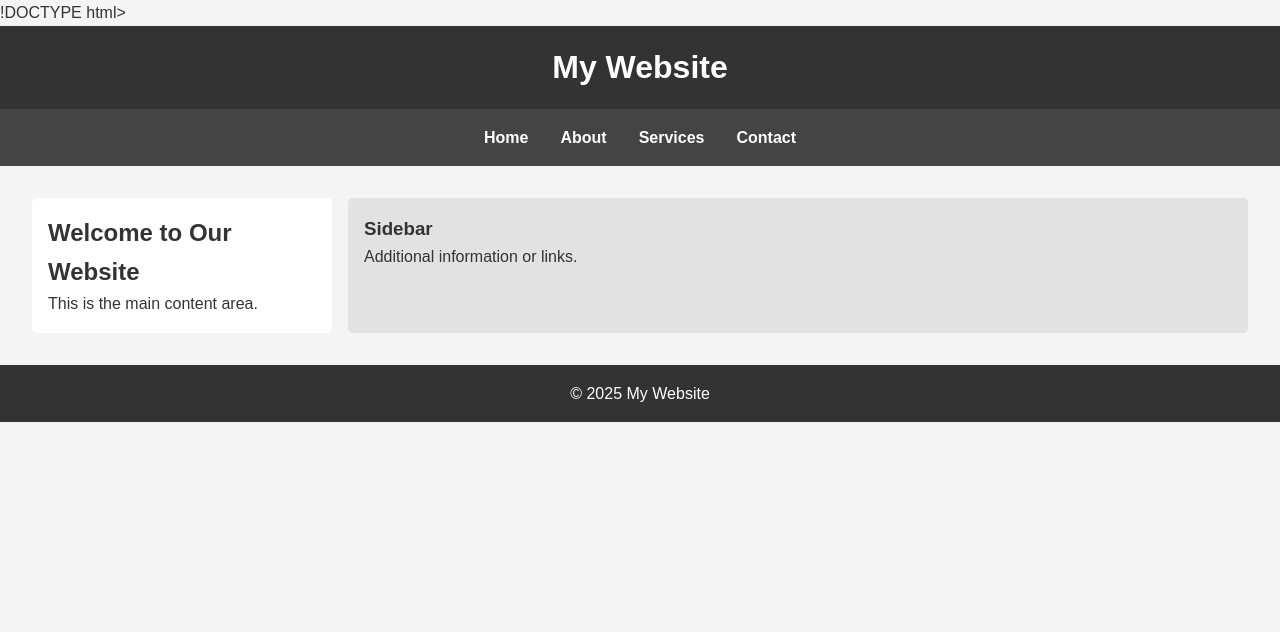
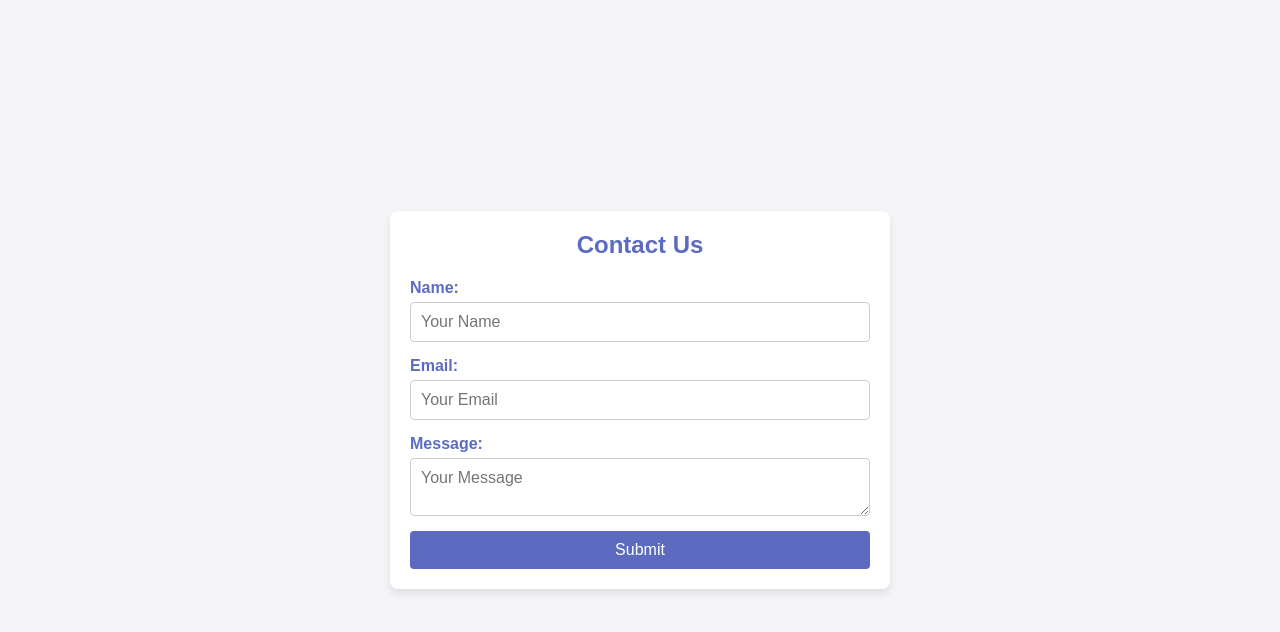
Before and after one commit to gvarshith666/htmlwebpage, a plain HTML site: page index.html in a window 1280 px wide. Drawn offline with Linux system fonts and the light colour scheme.

Commit message:
Add files via upload

```diff
--- a/index.html
+++ b/index.html
@@ -1,38 +1,29 @@
-!DOCTYPE html>
+<!DOCTYPE html>
   <html lang="en">
   <head>
     <meta charset="UTF-8">
     <meta name="viewport" content="width=device-width, initial-scale=1.0">
-  <title>Responsive Layout</title>
+    <title>Contact Us</title>
     <link rel="stylesheet" href="styles.css">
   </head>
   <body>
-  <header class="header">
-    <h1>My Website</h1>
-  </header>
+    <div class="container">
+      <h2>Contact Us</h2>
+      <form id="contact-form" onsubmit="return validateForm()">
+        <label for="name">Name:</label>
+        <input type="text" id="name" name="name" placeholder="Your Name" required>
 
-  <nav class="nav">
-    <ul>
-      <li><a href="#">Home</a></li>
-      <li><a href="#">About</a></li>
-      <li><a href="#">Services</a></li>
-      <li><a href="#">Contact</a></li>
-    </ul>
-  </nav>
+        <label for="email">Email:</label>
+        <input type="email" id="email" name="email" placeholder="Your Email" required>
 
-  <main class="main">
-    <section class="content">
-      <h2>Welcome to Our Website</h2>
-      <p>This is the main content area.</p>
-    </section>
-    <aside class="sidebar">
-      <h3>Sidebar</h3>
-      <p>Additional information or links.</p>
-    </aside>
-  </main>
+        <label for="message">Message:</label>
+        <textarea id="message" name="message" placeholder="Your Message" required></textarea>
 
-  <footer class="footer">
-    <p>&copy; 2025 My Website</p>
-  </footer>
+        <button type="submit">Submit</button>
+      </form>
+      <div id="error-message" class="error-message"></div>
+    </div>
+
+    <script src="scripts.js"></script>
   </body>
   </html>
--- a/scripts.js
+++ b/scripts.js
@@ -1,56 +1,37 @@
-document.addEventListener('DOMContentLoaded', () => {
-  const taskInput = document.getElementById('task-input');
-  const addTaskBtn = document.getElementById('add-task-btn');
-  const taskList = document.getElementById('task-list');
+function validateForm() {
+  const name = document.getElementById('name').value;
+  const email = document.getElementById('email').value;
+  const message = document.getElementById('message').value;
+  const errorMessage = document.getElementById('error-message');
 
-  let tasks = JSON.parse(localStorage.getItem('tasks')) || [];
+  // Clear previous error message
+  errorMessage.style.display = 'none';
 
-  function renderTasks() {
-    taskList.innerHTML = '';
-    tasks.forEach((task, index) => {
-      const li = document.createElement('li');
-      li.classList.toggle('completed', task.completed);
-
-      li.innerHTML = `
-        <span>${task.text}</span>
-        <button class="delete-btn">Delete</button>
-        <button class="edit-btn">Edit</button>
-      `;
-
-      li.querySelector('.delete-btn').addEventListener('click', () => {
-        tasks.splice(index, 1);
-        localStorage.setItem('tasks', JSON.stringify(tasks));
-        renderTasks();
-      });
-
-      li.querySelector('.edit-btn').addEventListener('click', () => {
-        const newText = prompt('Edit task:', task.text);
-        if (newText !== null && newText.trim() !== '') {
-          tasks[index].text = newText.trim();
-          localStorage.setItem('tasks', JSON.stringify(tasks));
-          renderTasks();
-        }
-      });
-
-      li.addEventListener('click', () => {
-        task.completed = !task.completed;
-        localStorage.setItem('tasks', JSON.stringify(tasks));
-        renderTasks();
-      });
-
-      taskList.appendChild(li);
-    });
+  // Validate name
+  if (!name.trim()) {
+    errorMessage.textContent = 'Please enter your name.';
+    errorMessage.style.display = 'block';
+    return false;
   }
 
-  addTaskBtn.addEventListener('click', () => {
-    const taskText = taskInput.value.trim();
-    if (taskText) {
-      tasks.push({ text: taskText, completed: false });
-      localStorage.setItem('tasks', JSON.stringify(tasks));
-      taskInput.value = '';
-      renderTasks();
-    }
-  });
+  // Validate email
+  const emailPattern = /^[a-zA-Z0-9._%+-]+@[a-zA-Z0-9.-]+\.[a-zA-Z]{2,}$/;
+  if (!email.trim()) {
+    errorMessage.textContent = 'Please enter your email.';
+    errorMessage.style.display = 'block';
+    return false;
+  } else if (!emailPattern.test(email)) {
+    errorMessage.textContent = 'Please enter a valid email address.';
+    errorMessage.style.display = 'block';
+    return false;
+  }
 
-  renderTasks();
-});
+  // Validate message
+  if (!message.trim()) {
+    errorMessage.textContent = 'Please enter your message.';
+    errorMessage.style.display = 'block';
+    return false;
+  }
+
+  return true;
+}
--- a/styles.css
+++ b/styles.css
@@ -1,92 +1,111 @@
-/* Global Styles */
-*,
-*::before,
-*::after {
-  margin: 0;
-  padding: 0;
+  css
+
+  /* Apply box-sizing border-box globally */
+  *, *::before, *::after {
     box-sizing: border-box;
   }
 
+  /* Basic reset */
+  body, h2, form, label, input, textarea, button {
+    margin: 0;
+    padding: 0;
+    font-family: 'Arial', sans-serif;
+  }
+
+  /* Body styling */
   body {
-  font-family: Arial, sans-serif;
-  line-height: 1.6;
-  background-color: #f4f4f4;
+    background-color: #f4f4f9;
+    display: flex;
+    justify-content: center;
+    align-items: center;
+    height: 100vh;
     color: #333;
   }
 
-/* Header */
-.header {
-  background-color: #333;
-  color: white;
-  text-align: center;
-  padding: 1rem;
+  /* Container styling */
+  .container {
+    background-color: #fff;
+    padding: 20px;
+    border-radius: 8px;
+    box-shadow: 0 4px 8px rgba(0, 0, 0, 0.1);
+    width: 100%;
+    max-width: 500px;
+    box-sizing: border-box;
   }
 
-/* Navigation */
-.nav {
-  background-color: #444;
+  /* Heading styling */
+  h2 {
+    text-align: center;
+    margin-bottom: 20px;
+    color: #5c6bc0;
   }
 
-.nav ul {
+  /* Form styling */
+  form {
     display: flex;
-  justify-content: center;
-  list-style: none;
-  padding: 1rem 0;
+    flex-direction: column;
   }
 
-.nav ul li {
-  margin: 0 1rem;
+  /* Label styling */
+  label {
+    margin-bottom: 5px;
+    font-weight: bold;
+    color: #5c6bc0;
   }
 
-.nav ul li a {
-  color: white;
-  text-decoration: none;
-  font-weight: bold;
+  /* Input and textarea styling */
+  input[type="text"], input[type="email"], textarea {
+    padding: 10px;
+    margin-bottom: 15px;
+    border: 1px solid #ccc;
+    border-radius: 4px;
+    font-size: 1rem;
+    width: 100%;
+    box-sizing: border-box;
   }
 
-.nav ul li a:hover {
-  text-decoration: underline;
+  /* Focus state for inputs */
+  input:focus, textarea:focus {
+    border-color: #5c6bc0;
+    outline: none;
   }
 
-/* Main Content Area */
-.main {
-  display: grid;
-  grid-template-columns: 1fr 3fr;
-  gap: 1rem;
-  padding: 2rem;
+  /* Button styling */
+  button {
+    padding: 10px;
+    background-color: #5c6bc0;
+    color: white;
+    border: none;
+    border-radius: 4px;
+    font-size: 1rem;
+    cursor: pointer;
+    transition: background-color 0.3s;
   }
 
-.content {
-  background-color: white;
-  padding: 1rem;
-  border-radius: 5px;
+  /* Button hover state */
+  button:hover {
+    background-color: #3f51b5;
   }
 
-.sidebar {
-  background-color: #e2e2e2;
-  padding: 1rem;
-  border-radius: 5px;
+  /* Error message styling */
+  .error-message {
+    color: red;
+    font-size: 0.875rem;
+    margin-top: 10px;
+    display: none;
   }
 
-/* Footer */
-.footer {
-  background-color: #333;
-  color: white;
-  text-align: center;
-  padding: 1rem;
-  position: relative;
-  bottom: 0;
-  width: 100%;
+  /* Responsive design for smaller screens */
+  @media (max-width: 600px) {
+    .container {
+      padding: 15px;
     }
 
-/* Media Queries for Responsiveness */
-@media (max-width: 768px) {
-  .nav ul {
-    flex-direction: column;
-    align-items: center;
+    input[type="text"], input[type="email"], textarea {
+      font-size: 0.9rem;
     }
 
-  .main {
-    grid-template-columns: 1fr;
+    button {
+      font-size: 0.9rem;
     }
   }
```
Lines whose indentation alone changed are shown as unchanged.
